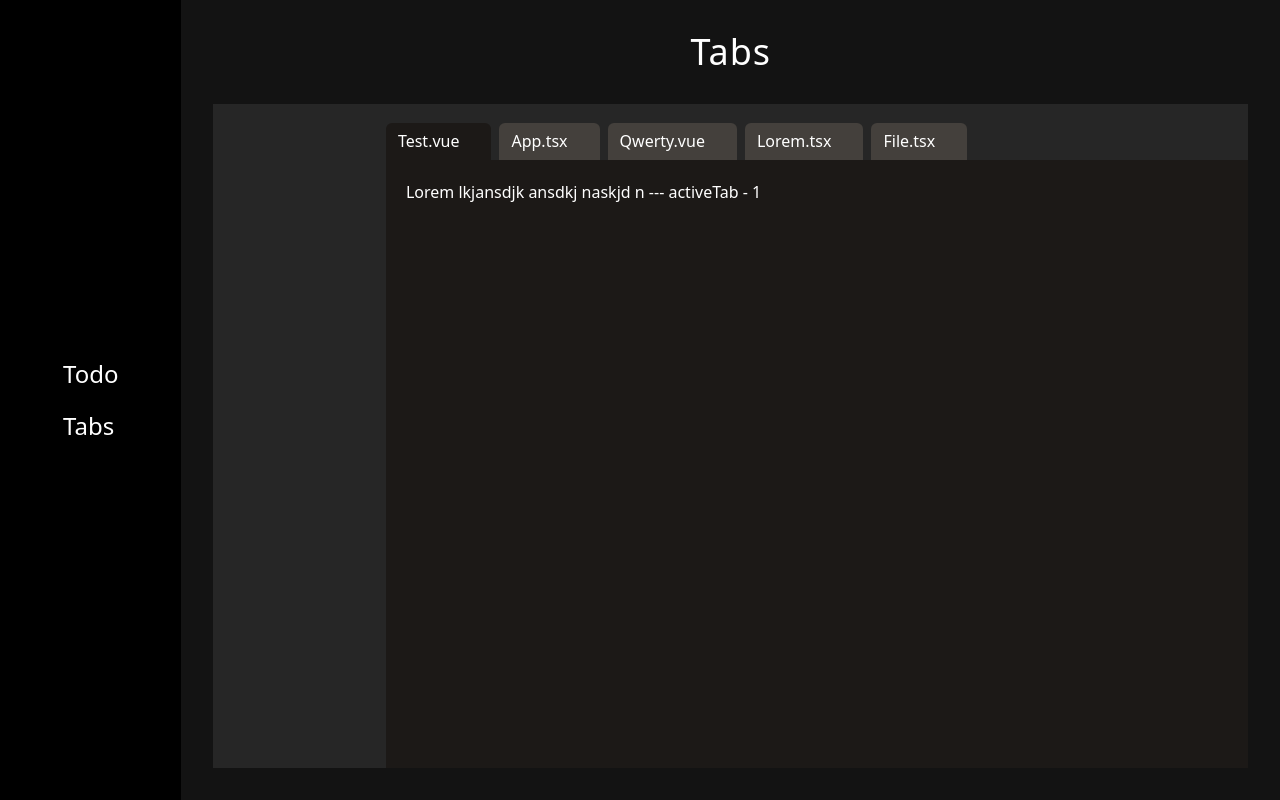
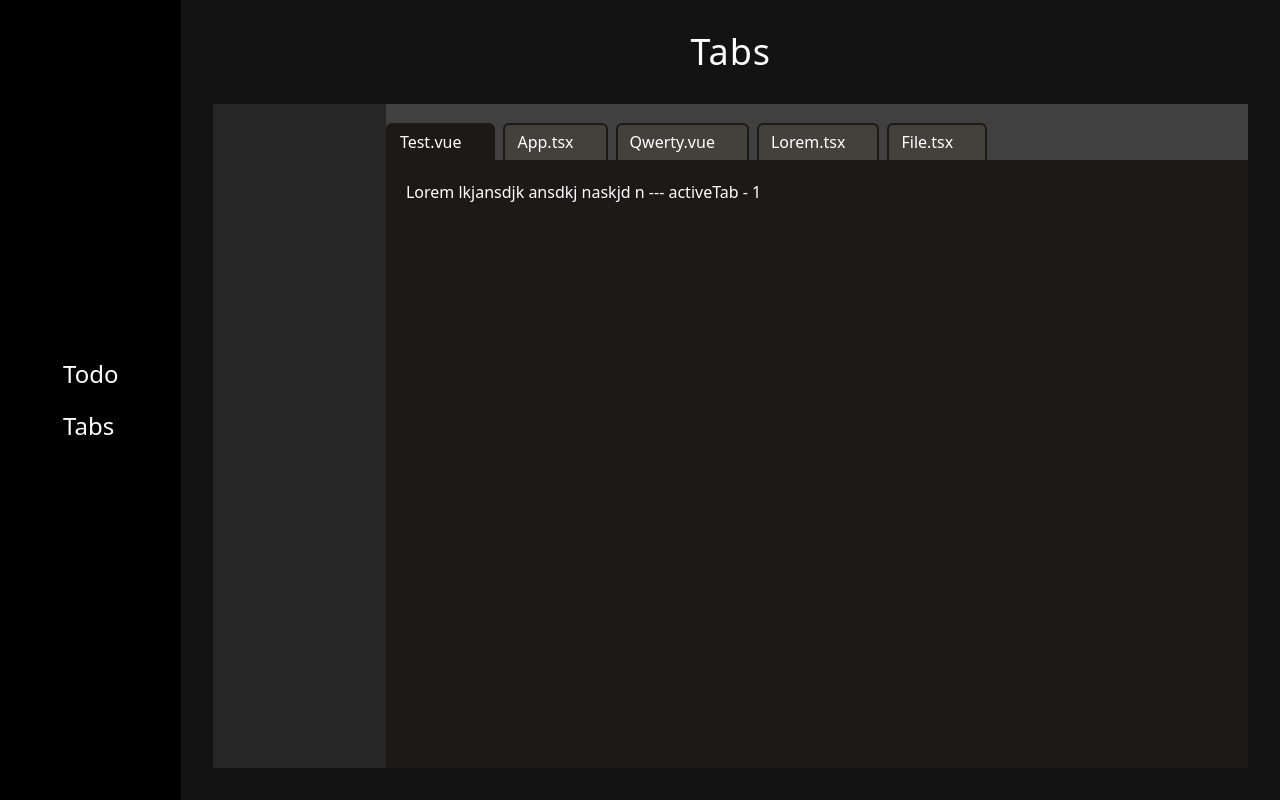
Before and after one commit to mvjl000/vue-playground, a Vue app: page /tabs in a window 1280 px wide. Built offline with nearby package versions, Linux system fonts and the light colour scheme.

Commit message:
Change colors

```diff
--- a/src/components/pages/Tabs.vue
+++ b/src/components/pages/Tabs.vue
@@ -46,11 +46,11 @@ const closeTab = (tabId: number) => {
   <div class="mt-8 w-full flex-grow flex">
     <div class="h-full min-w-[100px] w-1/6 bg-neutral-800"></div>
     <div class="flex flex-col h-full flex-grow bg-stone-900">
-      <ul class="h-14 flex justify-start items-end gap-2 bg-neutral-800">
+      <ul class="h-14 flex justify-start items-end gap-2 bg-neutral-700">
         <li
           v-for="tab in tabs"
           :key="tab.id"
-          class="group h-2/3 pl-3 pr-1 flex justify-between items-center gap-1 text-white bg-stone-700 rounded-tl-md rounded-tr-md cursor-pointer"
+          class="group h-2/3 pl-3 pr-1 flex justify-between items-center gap-1 text-white bg-stone-700 border-2 border-b-0 border-stone-900 rounded-tl-md rounded-tr-md cursor-pointer"
           :class="{ 'bg-stone-900': activeTab === tab.id }"
           @click="setAcitveTab(tab.id)"
         >
```
